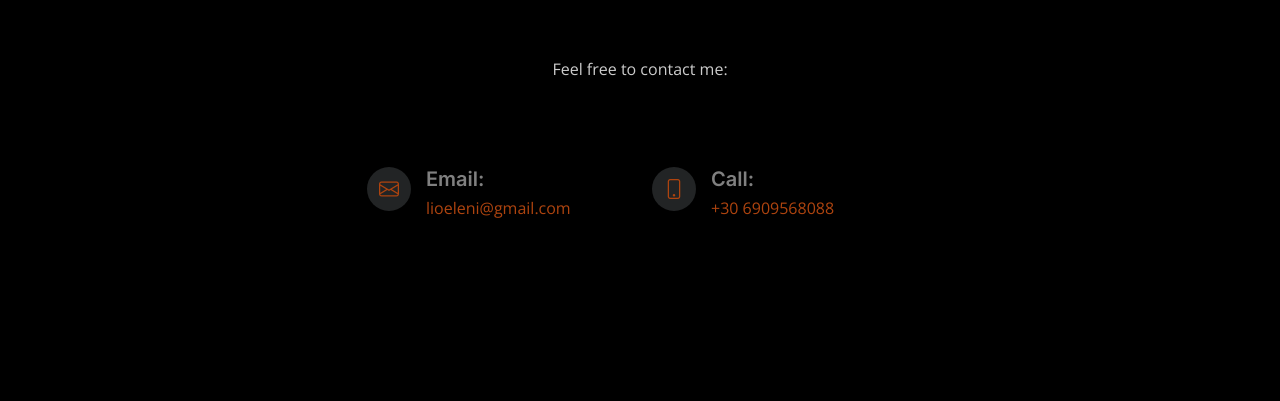
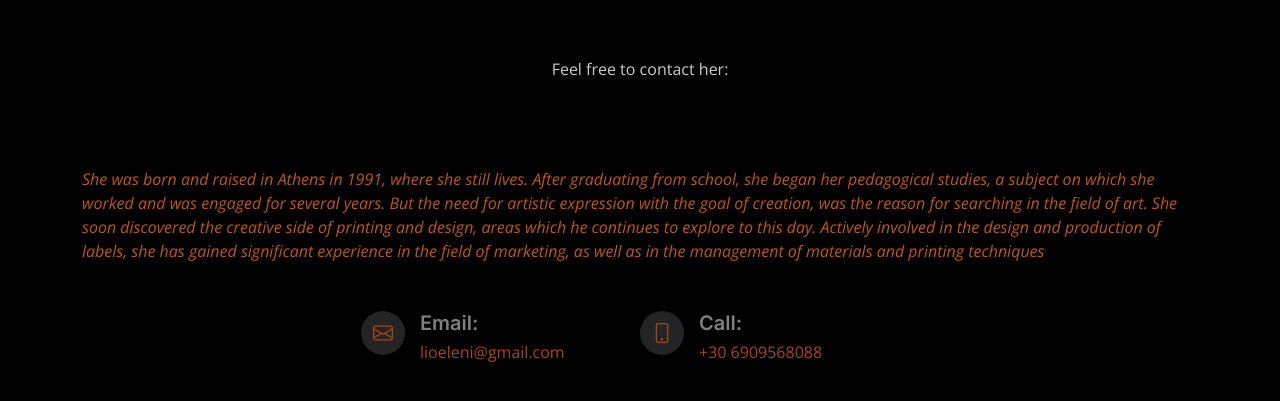
Before and after one commit to effiebara/selin-s, a plain HTML site: page contactInfo.html in a window 1280 px wide. Shown: the part 73-474 px from the top of the page. Drawn offline with nearby package versions, Linux system fonts and the light colour scheme.

Commit message:
contact and index done

```diff
--- a/contactInfo.html
+++ b/contactInfo.html
@@ -71,7 +71,7 @@
     <div class="container position-relative">
       <div class="row d-flex justify-content-center">
         <div class="col-lg-6 text-center">
-          <p>Feel free to contact me:</p>
+          <p>Feel free to contact her:</p>
 
         </div>
       </div>
@@ -81,6 +81,16 @@
   <section id="contact" class="contact">
     <div class="container">
 
+
+      <div class="row">
+
+        <div>
+            <i style="color:#be5910">She was born and raised in Athens in 1991, where she still lives.
+                After graduating from school, she began her pedagogical studies, a subject on which she worked
+                and was engaged for several years. But the need for artistic expression with the goal of creation,
+                was the reason for searching in the field of art. She soon discovered the creative side of printing and design, areas which he continues to explore to this day.
+                 Actively involved in the design and production of labels, she has gained significant experience in the field of marketing, as well as in the management of materials and printing techniques</i>
+        </div>
         <div class="row gy-4 justify-content-center">
 
             <div class="col-lg-3">
@@ -106,7 +116,7 @@
             </div><!-- End Info Item -->
 
           </div>
-
+     </div>
 
 
     </div>
```
Also changed, not shown: index.html (+2 -1 lines). Lines whose indentation alone changed are shown as unchanged.
